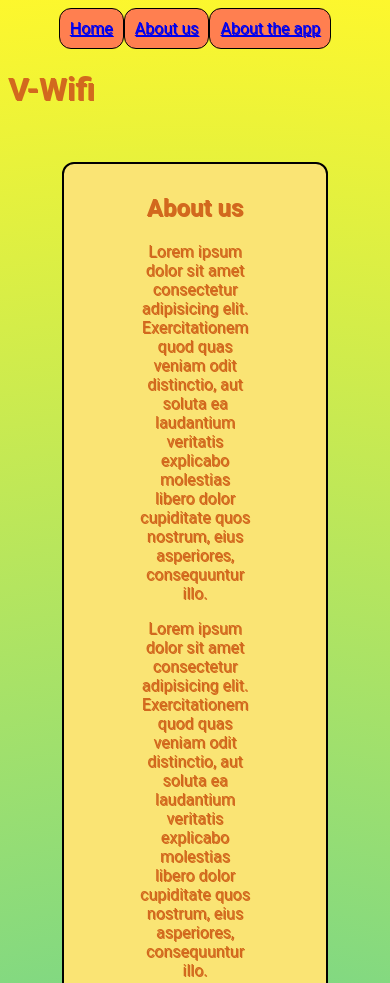
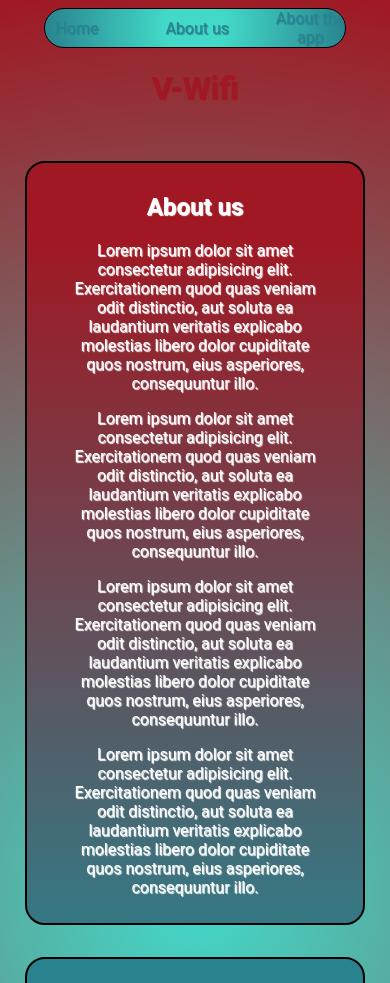
Before and after one commit to StefyVP/Hack_TUES_9_VLAN, a plain HTML site: page website_for_downloads/index.html in a window 390 px wide. Shown: the top 983 px of the page. Drawn offline with Linux system fonts and the light colour scheme.

Commit message:
Update style.css

```diff
--- a/website_for_downloads/style.css
+++ b/website_for_downloads/style.css
@@ -1,19 +1,38 @@
 body{
-    background: rgb(34,193,195);
-    background: radial-gradient(circle, rgba(34,193,195,1) 0%, rgba(253,247,45,1) 100%);
-    color: chocolate;
-    text-shadow: 1px 1px 0px;
+    background: rgb(41, 131, 142);
+    background: radial-gradient(circle, #42d9c8 0%, #a01823 100%);
+    color: #fff ;
+    text-shadow: 1px 1px 1px;
     font-family: 'Roboto', sans-serif;
 }
+a{
+    text-decoration: none;
+    color: rgb(41, 131, 142);
 
+}
+a:hover{
+    color: #a01823;
+    font-weight: bold;
+}
 .centered{
     text-align: center;
 }
-
+.lightred{
+    color: #a01823;
+    text-align: center;
+}
 nav{
+    background: #42d9c8;
+    background: radial-gradient(circle, #42d9c8 20%, rgb(41, 131, 142) 100%);
+    border: solid 1px black;
+    border-radius: 25px;
     display: flex;
     flex-direction:  row;
     flex-flow: row;
+    padding: auto 20px;
+    margin: auto 15%;
+    overflow: hidden;
+
 }
 ul{
     display: flex;
@@ -28,11 +47,10 @@ nav ul ul:first-child{
     padding-left: 10px;
 }
 nav ul ul{
-    background: coral;
-    margin: 0 auto;
-    padding: 10px;
-    border: solid 1px black;
-    border-radius: 12px;
+    margin: 10px auto;
+    padding: 10px auto;
+    width: 110px;
+    text-align: center;
 }
 
 section div{
@@ -43,8 +61,17 @@ section div{
     border-radius: 12px;
     height: auto;
     width: 30%;
-    background: rgb(250, 228, 116);
+    background: transparent;
+    background: rgb(41, 131, 142);
+    background: radial-gradient(circle, rgb(41, 131, 142) 20%, rgb(160, 24, 35) 100%);
+    opacity: 0.5;
+}
 
+section div:hover{
+    opacity: 1;
+}
+section div:first-child{
+    padding-bottom: 20px;
 }
 div:first-child{
     padding-bottom: 10px;
@@ -53,3 +80,78 @@ section{
     display: flex;
     flex-direction: column;
 }
+
+
+.btn{
+    background: #42d9c8;
+    text-align: center;
+    background-image: linear-gradient(to bottom right, rgb(82, 54, 119), #a21768);
+    border: #a01823;
+    border-radius: 12px;
+}
+.hoverbtn:hover{
+    box-shadow: 0 8px 16px 0 rgba(0,0,0,0.2), 0 6px 20px 0 rgba(0,0,0,0.19);
+    position: absolute;
+    background-color: #a01823;
+    inset: 0;
+    transition: 0.5s;
+}
+
+footer{
+    background: #266860;
+    color: #a01823;
+    background: radial-gradient(circle, #42d9c8 20%, rgb(41, 131, 142) 100%);
+    border: solid 1px black;
+    border-radius: 25px;
+    display: flex;
+    flex-direction:  row;
+    padding: auto 20px;
+    margin: auto 15%;
+}
+footer div{
+    display: flex;
+    flex-direction: column;
+    justify-content: center;
+    align-items: center;
+}
+
+@media (max-width: 500px){
+  nav ul:first-child{
+      padding-left: 0px;
+  }
+  nav ul ul:first-child{
+    padding-left: 10px;
+  }
+  nav ul ul{
+    margin: auto;
+    padding: auto;
+    width: 70px;
+    text-align: center;
+  }
+
+nav{
+  padding: auto;
+  margin: 0 auto;
+  width:80%;
+  text-align:center;
+  color: rgb(29, 75, 101);
+}
+section div{
+  margin: 0 auto;
+  padding: 10px 10%;
+  border: solid 2px black;
+  border-radius: 20px;
+  height: auto;
+  width: 70%;
+  background: transparent;
+  background: rgb(41, 131, 142);
+  opacity: 1;
+}
+.lin1{
+  background: linear-gradient(rgb(160, 24, 35) 10%, rgb(41, 131, 142) 110%);
+}
+.lin2{
+  background: linear-gradient(rgb(41, 131, 142) 20%, rgb(160, 24, 35) 110%);
+}
+
+}
```
